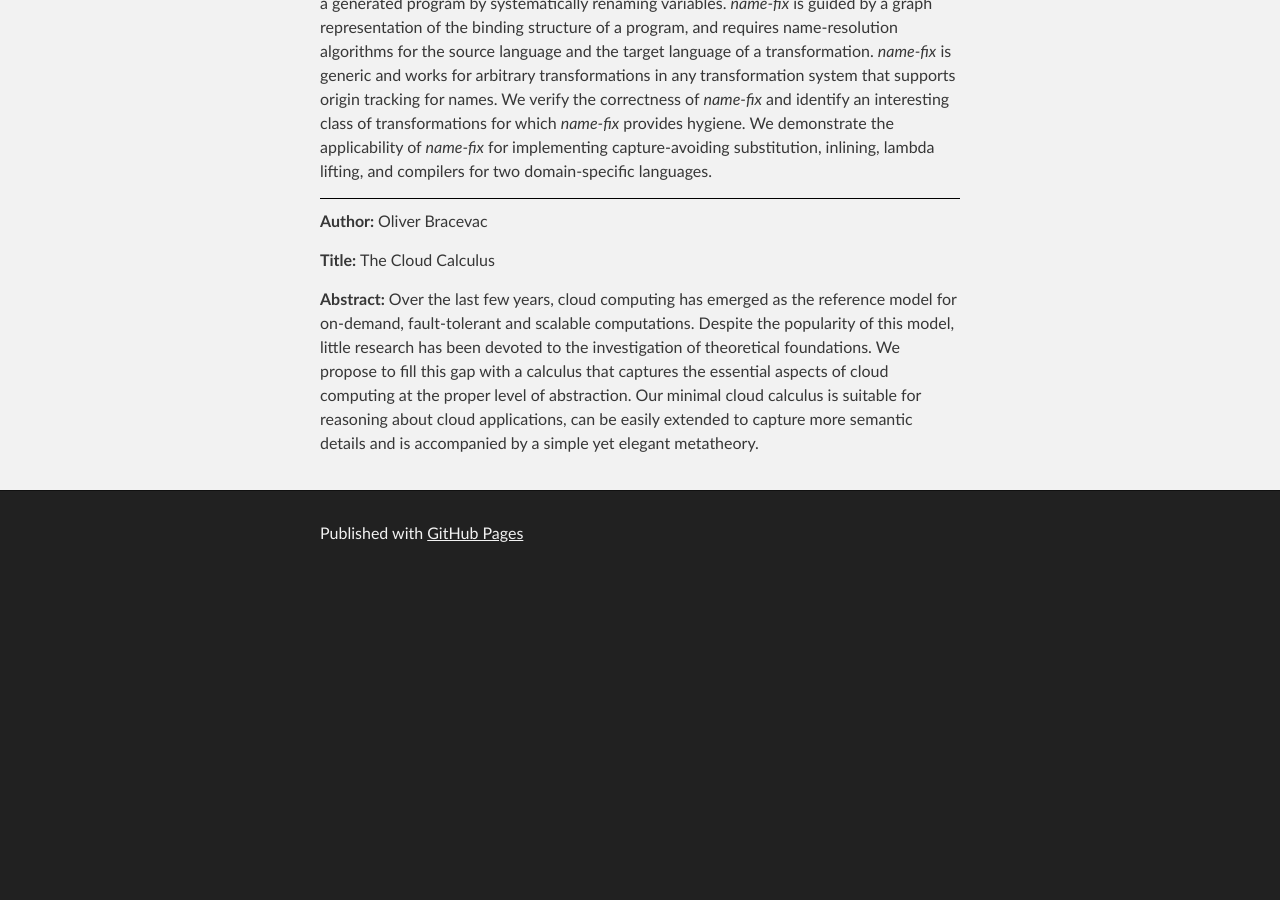
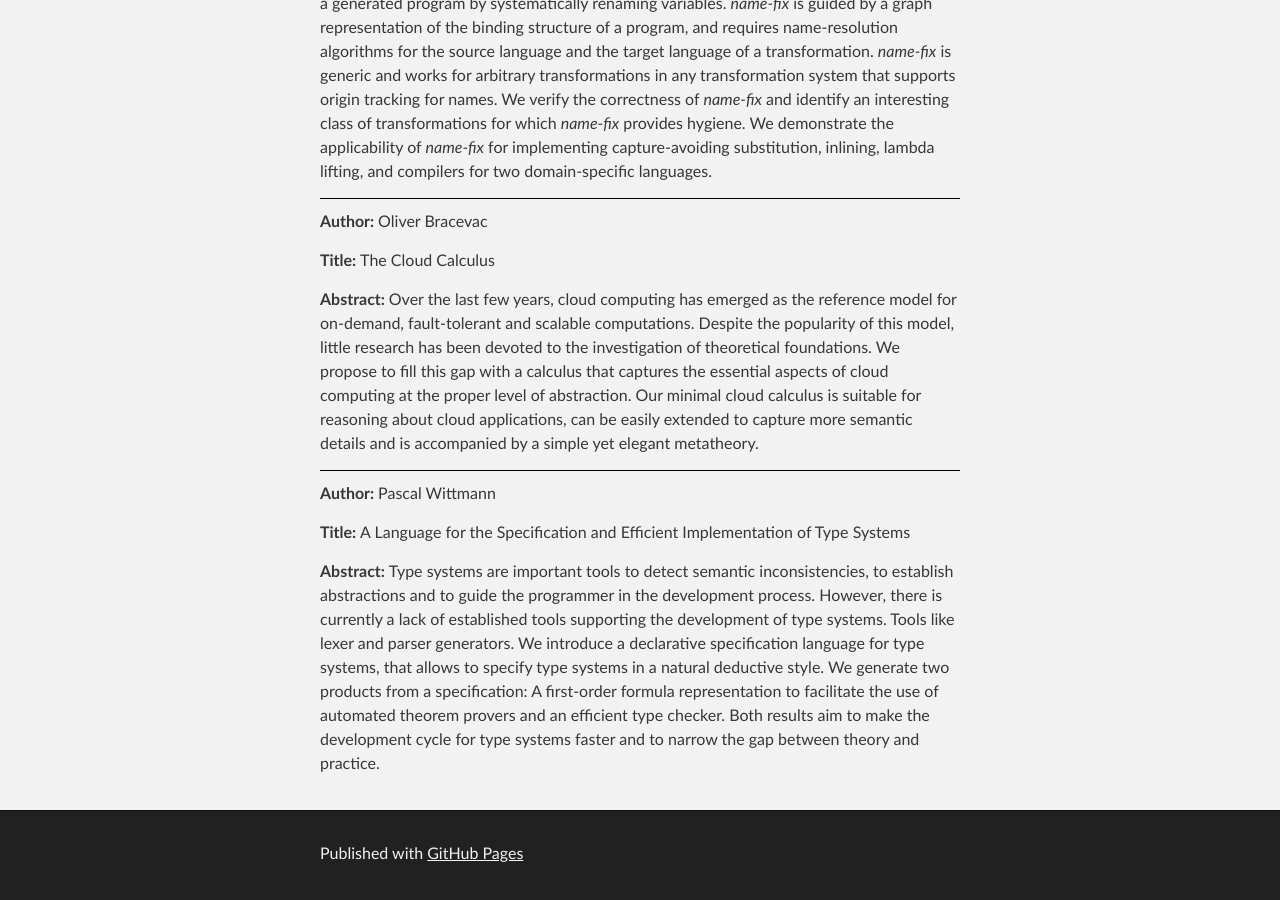
Before and after one commit to ps-mr/hesspl-2014, a Jekyll site: the page built from abstracts.md, in a window 1280 px wide and 900 px high, scrolled down 1619 px. Built offline with Jekyll 4.4.1, drawn with Linux system fonts in a browser that asks for light colours; before the commit the page ends 2199 px from its top, so only the background shows below that.

Commit message:
New abstract

```diff
--- a/abstracts.md
+++ b/abstracts.md
@@ -95,3 +95,25 @@ and is accompanied by a simple yet elegant metatheory.
 
 {: .abstract}
 -->
+
+--------
+
+{: .author}
+Pascal Wittmann
+
+{: .title}
+A Language for the Specification and Efficient
+Implementation of Type Systems
+
+{: .abstract}
+Type systems are important tools to detect semantic inconsistencies,
+to establish abstractions and to guide the programmer in the
+development process. However, there is currently a lack of established
+tools supporting the development of type systems. Tools like lexer and
+parser generators. We introduce a declarative specification language
+for type systems, that allows to specify type systems in a natural
+deductive style. We generate two products from a specification: A
+first-order formula representation to facilitate the use of automated
+theorem provers and an efficient type checker. Both results aim to
+make the development cycle for type systems faster and to narrow the
+gap between theory and practice.
```
